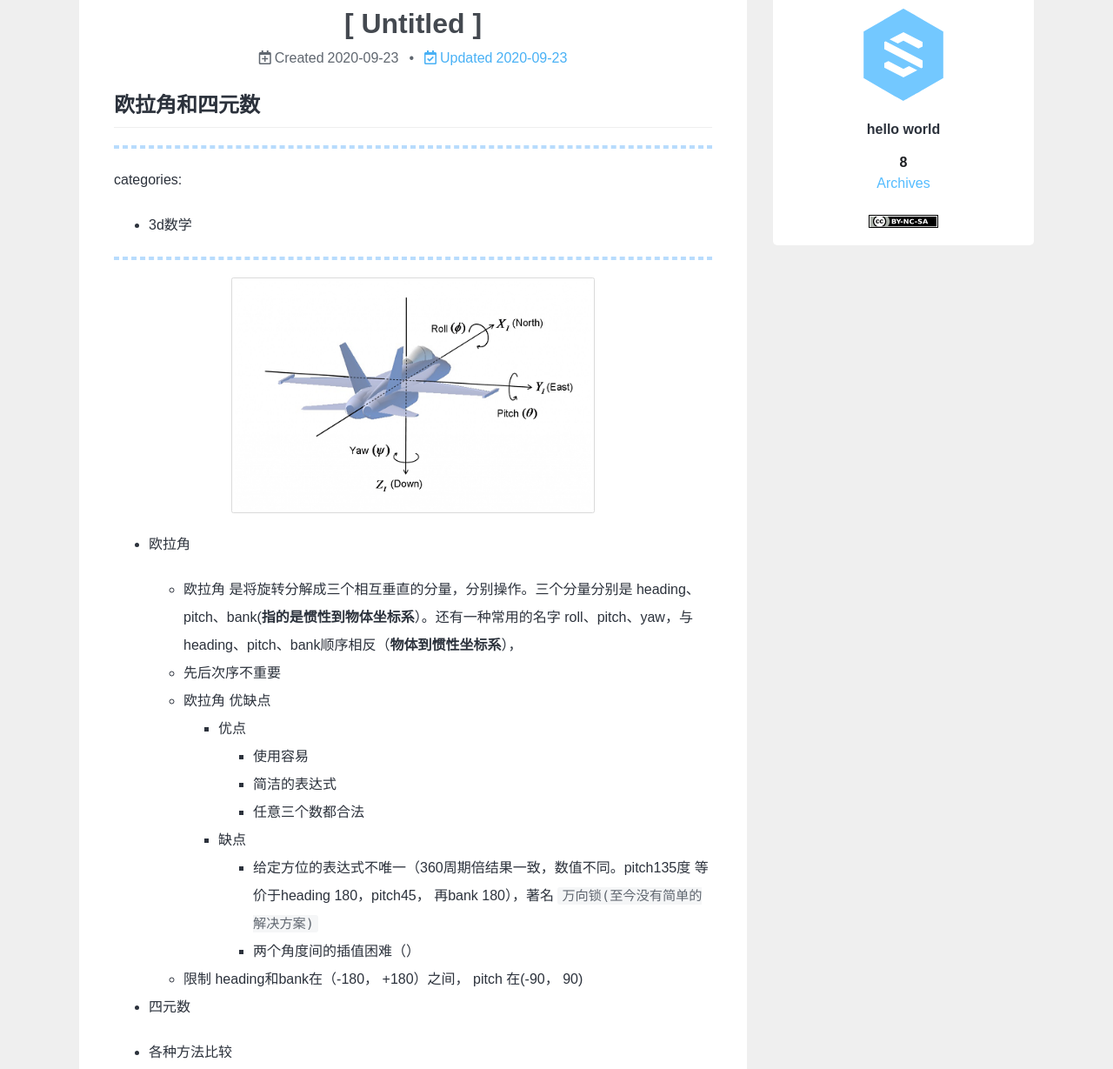
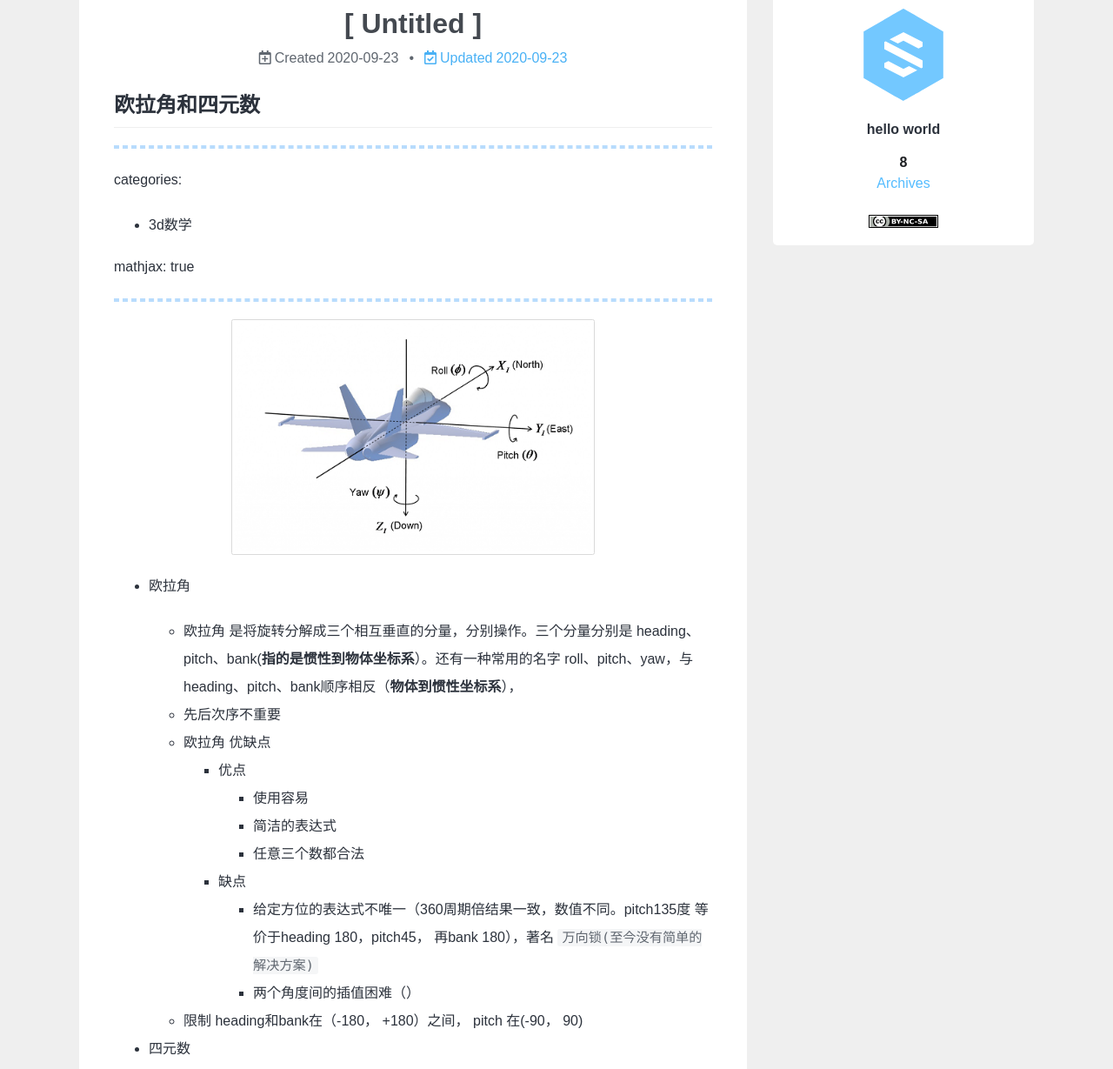
Before and after one commit to one2world/one2world.github.io, a plain HTML site: page index.html in a window 1280 px wide. Shown: the part 677-1906 px from the top of the page at 87% size. Drawn offline with nearby package versions, Linux system fonts and the light colour scheme; files whose address does not match are found by name.

Commit message:
Site updated: 2020-09-23 21:19:59

```diff
--- a/index.html
+++ b/index.html
@@ -35,6 +35,7 @@ window.CONFIG = CONFIG;</script><meta name="generator" content="Hexo 5.2.0"></he
 <ul>
 <li>3d数学</li>
 </ul>
+<p>mathjax: true</p>
 <hr>
 <p><img src="/images\ola.png" style="zoom:80%;" /></p>
 <ul>
@@ -151,6 +152,7 @@ M_{惯性\rightarrow物体} = HPB =\begin{bmatrix}
 <ul>
 <li>3d数学</li>
 </ul>
+<p>mathjax: true</p>
 <hr>
 <blockquote>
 <p>图元一般方法、直线和射线、球和圆、矩形边界框、平面、三角形、多边形。</p>
@@ -163,6 +165,7 @@ M_{惯性\rightarrow物体} = HPB =\begin{bmatrix}
 <ul>
 <li>3d数学</li>
 </ul>
+<p>mathjax: true</p>
 <hr>
 <ol>
 <li><p>旋转</p>
@@ -350,6 +353,7 @@ P_{相机} =P_{物体}M_{物体\rightarrow相机}</script></li>
 <ul>
 <li>3d数学</li>
 </ul>
+<p>mathjax: true</p>
 <hr>
 <blockquote>
 <p>行和列的形式组织数字块。</p>
@@ -466,6 +470,7 @@ xp_x + yg_x +zr_x & xp_y + yg_y +zr_y & xp_z + yg_z + zr_z
 <ul>
 <li>3d数学</li>
 </ul>
+<p>mathjax: true</p>
 <hr>
 <blockquote>
 <p>描述空间的点，方向，变换，相对位置等。</p>
@@ -569,6 +574,7 @@ a * b_{normal} = a * \frac{b}{\begin{Vmatrix}b\end{Vmatrix}} = \frac{\begin{Vmat
 <ul>
 <li>3d数学</li>
 </ul>
+<p>mathjax: true</p>
 <hr>
 <blockquote>
 <p>研究的都是离散数学， 非离散也是依赖精确度， 所以  <code>计算机图形学第一准则：近似原则，如果看起来是对的，它就是对的。</code></p>
```
Also changed, not shown: 2020/09/22/sources/3d数学/1.坐标系/index.html (+4 -3 lines), 2020/09/22/sources/3d数学/2.向量/index.html (+4 -3 lines), 2020/09/22/sources/3d数学/3.矩阵/index.html (+4 -3 lines), 2020/09/22/sources/3d数学/4.变换/index.html (+4 -3 lines), 2020/09/22/sources/3d数学/6.几何图元/index.html (+4 -3 lines), 2020/09/22/sources/3d数学/7.图形数学/index.html (+1 -1 lines), 2020/09/23/sources/3d数学/5.欧拉角/index.html (+4 -3 lines).
